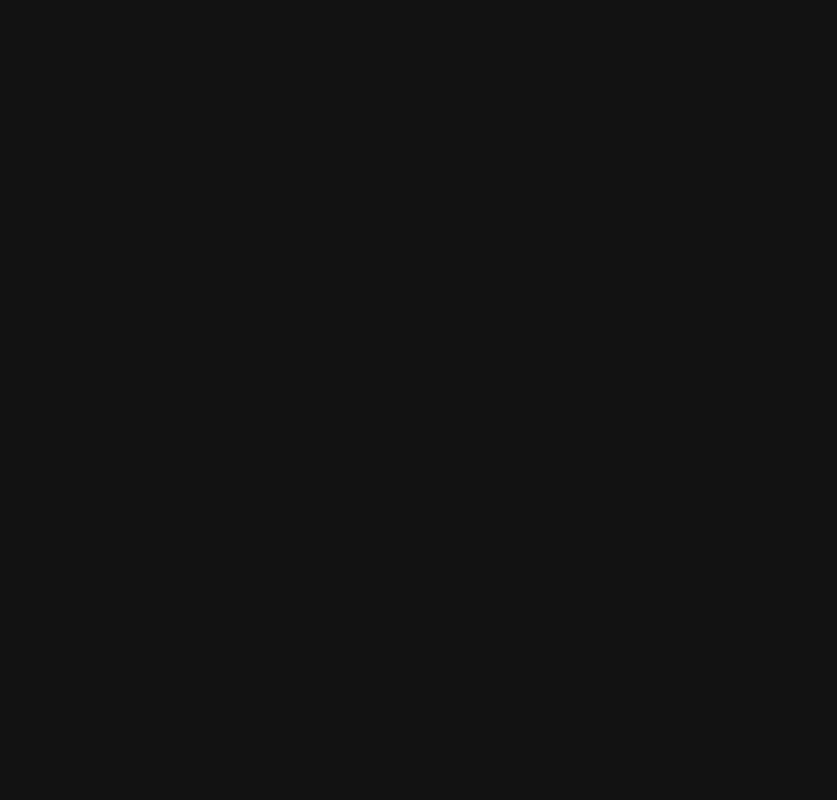
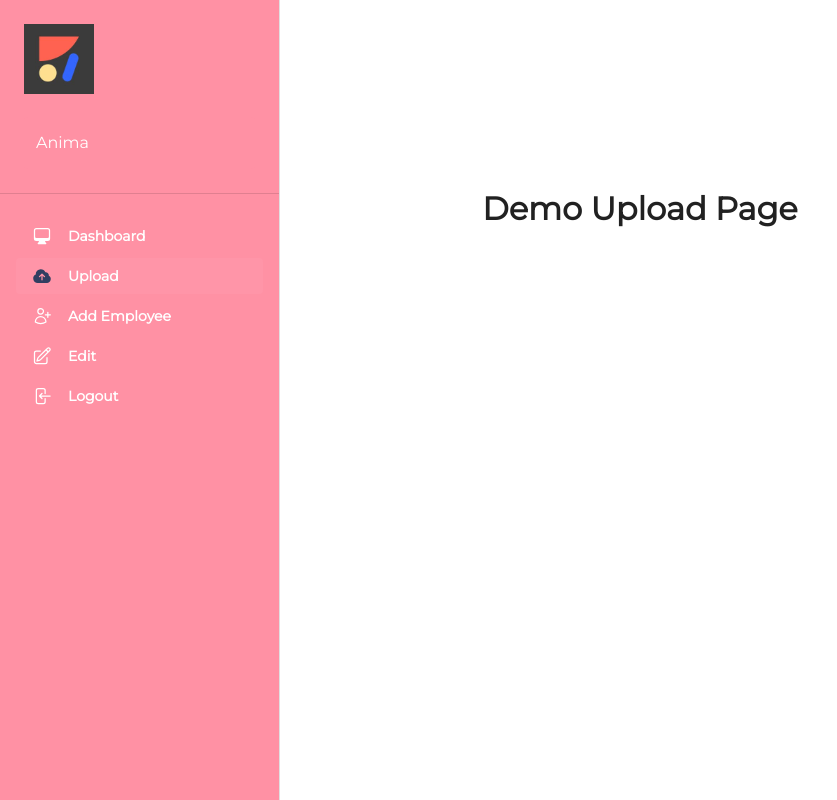
Before and after one commit to sikudabo/DemoDog, a React (Create React App) app: page /startup-dashboard/demo-upload in a window 1280 px wide. Before the commit this address had no page. Shown: the whole page, without its empty margins (0-837 px from the left). Built offline with nearby package versions, Linux system fonts and the light colour scheme.

Commit message:
Working on dashboard navigation and adding a skeleton for the demo upload page.

```diff
--- a/src/App.tsx
+++ b/src/App.tsx
@@ -11,6 +11,7 @@ import {
 } from 'react-router-dom';
 import { DemoDogAppBar, DemoDogDialog, ScrollToTop, colors } from './components';
 import {
+  DemoUploadPage,
   SignInPage,
   SignUpPage,
   StartupDashboard,
@@ -75,9 +76,11 @@ function App_DisplayLayer({
             <Route path="sign-in" element={<SignInPage />} />
             <Route path="sign-up" element={<SignUpPage />} />
             <Route path="startup-dashboard/main" element={<StartupDashboard />}>
+
              {/* <Route element={<SideComponent />} path="main"/>
               <Route element={<TestComponent />} path="test"/> */}
             </Route>
+            <Route path="startup-dashboard/demo-upload" element={<DemoUploadPage />} />
           </Routes>
           <Footer />
         </Router>
@@ -91,7 +94,7 @@ function useDataLayer() {
 
   const theme = createTheme({
     palette: {
-      mode: 'dark',
+      mode: 'light',
       primary: {
         main: colors.navyBlue,
       },
--- a/src/components/Sidenav/Items/SideNavItem.tsx
+++ b/src/components/Sidenav/Items/SideNavItem.tsx
@@ -1,12 +1,20 @@
 import PropTypes from 'prop-types';
+import { useNavigate } from 'react-router-dom';
 import { Box, ButtonBase } from '@mui/material';
 
 export const SideNavItem = (props: any) => {
-  const { active = false, disabled, icon, title } = props;
+  const { active = false, disabled, icon, path, title } = props;
+  const navigate = useNavigate();
+
+  function handleNavigate() {
+    navigate(path);
+  }
+
 
   return (
     <li>
       <ButtonBase
+        onClick={handleNavigate}
         sx={{
           alignItems: 'center',
           borderRadius: 1,
--- a/src/components/Sidenav/Items/items.tsx
+++ b/src/components/Sidenav/Items/items.tsx
@@ -8,7 +8,7 @@ import { SvgIcon } from '@mui/material';
 export const items = [
   {
     title: 'Dashboard',
-    path: '/main',
+    path: '/startup-dashboard/main',
     icon: (
       <SvgIcon fontSize="small">
         <ComputerDesktopIcon />
@@ -17,7 +17,7 @@ export const items = [
   },
   {
     title: 'Upload',
-    path: '/upload',
+    path: '/startup-dashboard/demo-upload',
     icon: (
       <SvgIcon fontSize="small">
         <CloudArrowUpIcon />
--- a/src/components/StartupDemosTable.tsx
+++ b/src/components/StartupDemosTable.tsx
@@ -43,6 +43,9 @@ export const StartupDemosTable = (props: any) => {
                 <TableCell>
                   Employee
                 </TableCell>
+                <TableCell>
+                    Demo Name
+                </TableCell>
                 <TableCell sortDirection="desc">
                   Public
                 </TableCell>
@@ -67,6 +70,9 @@ export const StartupDemosTable = (props: any) => {
                     </TableCell>
                     <TableCell>
                       {demo.uploaderName}
+                    </TableCell>
+                    <TableCell>
+                        {demo.name}
                     </TableCell>
                     <TableCell>
                         <Switch color="secondary" defaultChecked />
--- /dev/null
+++ b/src/pages/DemoUploadPage/DemoUploadPage.tsx
@@ -0,0 +1,23 @@
+import styled from '@emotion/styled';
+import { DashboardLayout } from '../../components/DashboardLayout';
+import { deviceBreakPointsMaxWidth } from '../../utils/constants';
+
+
+const DemoUploadPageContainer = styled.div`
+    display: flex;
+    flex-direction: column;
+    padding-top: 100px;
+
+    align-items: center;
+    justify-content: center;
+`;
+
+export default function DemoUploadPage() {
+    return (
+        <DashboardLayout>
+            <DemoUploadPageContainer>
+                <h1>Demo Upload Page</h1>
+            </DemoUploadPageContainer>
+        </DashboardLayout>
+    );
+}
--- a/src/pages/StartupDashboard/StartupDashboard.tsx
+++ b/src/pages/StartupDashboard/StartupDashboard.tsx
@@ -291,26 +291,31 @@ function StartupDashboard_DisplayLayer({
                             id: 1,
                             uploaderName: 'Anthony Corsaro',
                             uploaderAvatar: AnthonyAvatar,
+                            name: 'How to chuck wood',
                            },
                            {
                             id: 2,
                             uploaderName: 'Mark Cuban',
                             uploaderAvatar: MarkAvatar,
+                            name: 'Quick and easy',
                            },
                            {
                             id: 3,
                             uploaderName: 'Kevin O\'leary',
                             uploaderAvatar: KevinAvatar,
+                            name: 'Bug fixer',
                            },
                            {
                             id: 4,
                             uploaderName: 'Eric Legrand',
                             uploaderAvatar: EricAvatar,
+                            name: 'How to fix bug',
                            },
                            {
                             id: 5,
                             uploaderName: 'Jeremy Card',
                             uploaderAvatar: JeremyAvatar,
+                            name: 'New date picker component',
                            }
                         ]}
                     />
--- a/src/pages/index.ts
+++ b/src/pages/index.ts
@@ -1,8 +1,10 @@
+import DemoUploadPage from "./DemoUploadPage/DemoUploadPage";
 import SignInPage from "./SignInPage/SignInPage";
 import SignUpPage from "./SignUpPage/SignUpPage";
 import StartupDashboard from "./StartupDashboard/StartupDashboard";
 
 export {
+    DemoUploadPage,
     SignInPage,
     SignUpPage,
     StartupDashboard,
```
